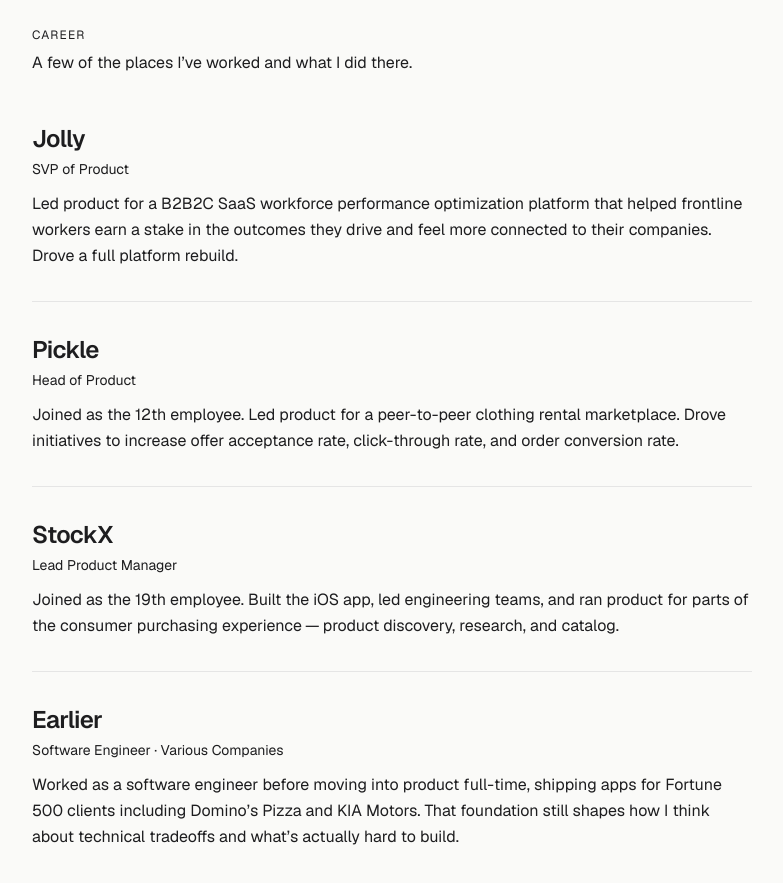
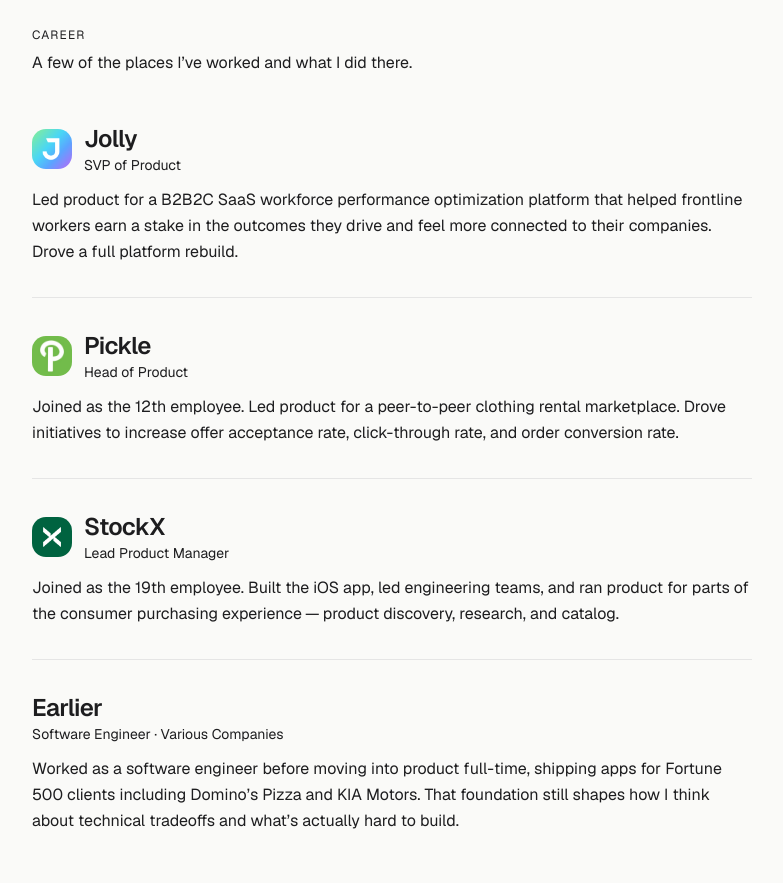
Before and after one commit to jrmsklar/joshsklar-web, a Next.js app: page / in a window 1280 px wide. Shown: the part 2180-3063 px from the top of the page, without its empty margins (248-1031 px from the left). Built offline with nearby package versions, Linux system fonts and the light colour scheme.

Commit message:
add app icons to Career section

```diff
--- a/src/app/page.tsx
+++ b/src/app/page.tsx
@@ -203,24 +203,28 @@
   {
     company: "Jolly",
     title: "SVP of Product",
+    icon: "/images/app_icons/jolly-app-icon.png",
     description:
       "Led product for a B2B2C SaaS workforce performance optimization platform that helped frontline workers earn a stake in the outcomes they drive and feel more connected to their companies. Drove a full platform rebuild.",
   },
   {
     company: "Pickle",
     title: "Head of Product",
+    icon: "/images/app_icons/pickle-app-icon.jpeg",
     description:
       "Joined as the 12th employee. Led product for a peer-to-peer clothing rental marketplace. Drove initiatives to increase offer acceptance rate, click-through rate, and order conversion rate.",
   },
   {
     company: "StockX",
     title: "Lead Product Manager",
+    icon: "/images/app_icons/stockx-app-icon.png",
     description:
       "Joined as the 19th employee. Built the iOS app, led engineering teams, and ran product for parts of the consumer purchasing experience\u2009\u2014\u2009product discovery, research, and catalog.",
   },
   {
     company: "Earlier",
     title: "Software Engineer \u00b7 Various Companies",
+    icon: null,
     description:
       "Worked as a software engineer before moving into product full-time, shipping apps for Fortune 500 clients including Domino\u2019s Pizza and KIA Motors. That foundation still shapes how I think about technical tradeoffs and what\u2019s actually hard to build.",
   },
@@ -244,12 +248,25 @@
           <div className="divide-y divide-[--color-divider]">
             {roles.map((role) => (
               <div key={role.company} className="py-8 first:pt-0 last:pb-0">
-                <h3 className="text-2xl font-semibold tracking-tight">
-                  {role.company}
-                </h3>
-                <p className="text-sm text-[--color-muted] mt-1">
-                  {role.title}
-                </p>
+                <div className="flex items-center gap-3">
+                  {role.icon && (
+                    <Image
+                      src={role.icon}
+                      alt={role.company}
+                      width={40}
+                      height={40}
+                      className="w-10 h-10 rounded-xl"
+                    />
+                  )}
+                  <div>
+                    <h3 className="text-2xl font-semibold tracking-tight">
+                      {role.company}
+                    </h3>
+                    <p className="text-sm text-[--color-muted]">
+                      {role.title}
+                    </p>
+                  </div>
+                </div>
                 <p className="mt-3 text-base leading-relaxed text-[--color-foreground]">
                   {role.description}
                 </p>
```
